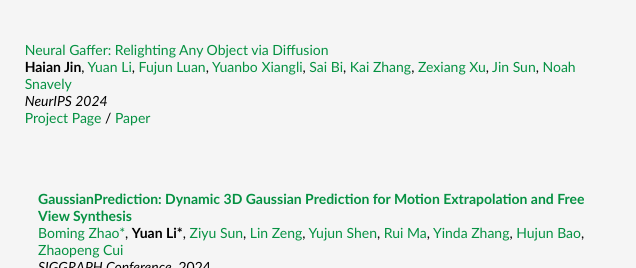
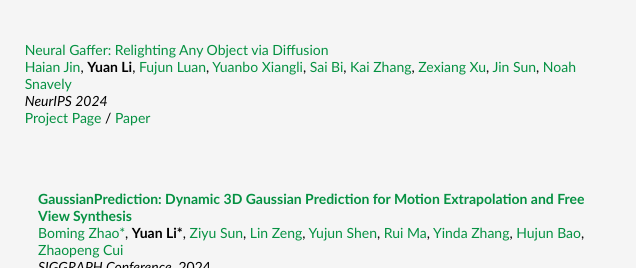
Before and after one commit to y-u-a-n-l-i/y-u-a-n-l-i.github.io, a plain HTML site: page index.html in a window 1280 px wide. Shown: the part 431-699 px from the top of the page, 422-1058 px from the left. Drawn offline with Linux system fonts and the light colour scheme; some icons are missing.

Commit message:
Update index.html

```diff
--- a/index.html
+++ b/index.html
@@ -78,8 +78,8 @@
                         <papertitle>Neural Gaffer: Relighting Any Object via Diffusion</papertitle>
                     </a>
                     <div>
-                    <strong>Haian Jin</strong>,
-                    <a href="https://y-u-a-n-l-i.github.io/">Yuan Li</a>,
+                    <a href="https://haian-jin.github.io/">Haian Jin</a>,
+                    <strong>Yuan Li</strong>,
                     <a href="https://luanfujun.com/">Fujun Luan</a>,
                     <a href="https://kam1107.github.io/">Yuanbo Xiangli</a>,
                     <a href="https://sai-bi.github.io/">Sai Bi</a>,
```
